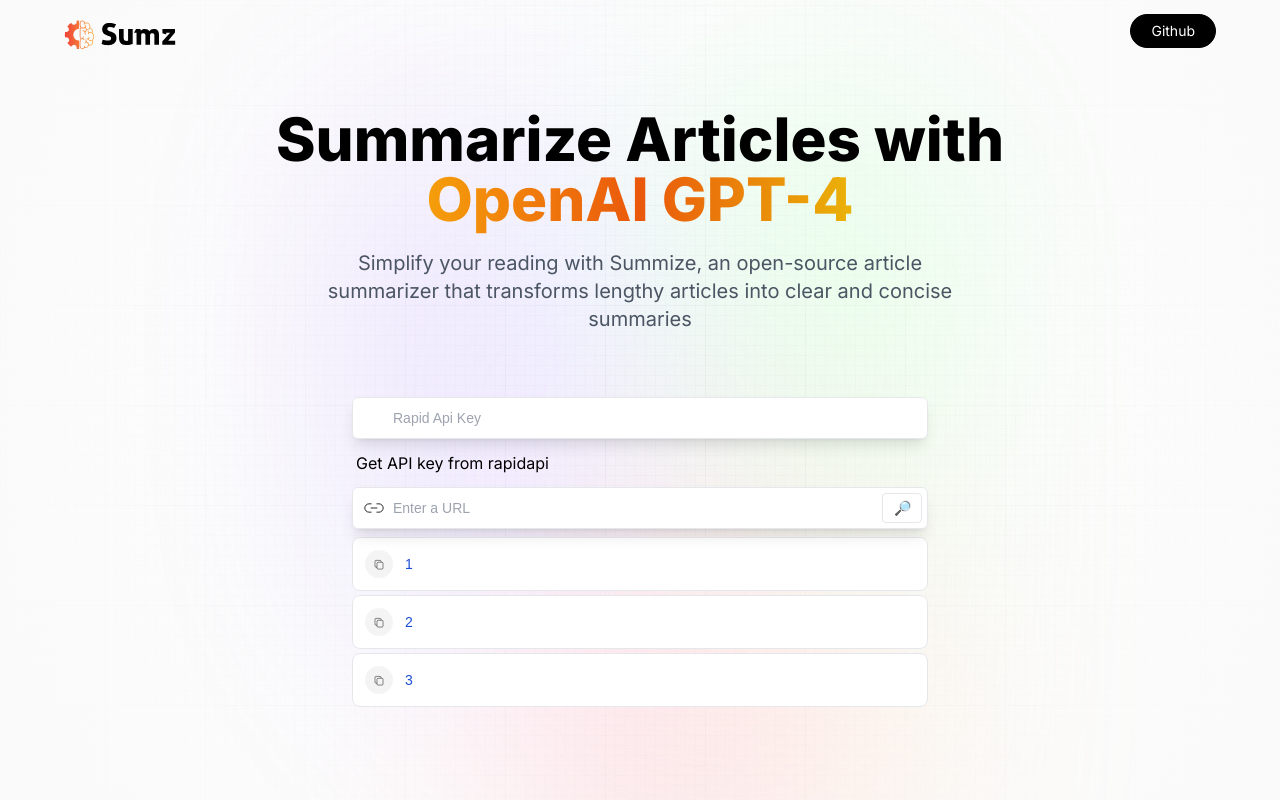
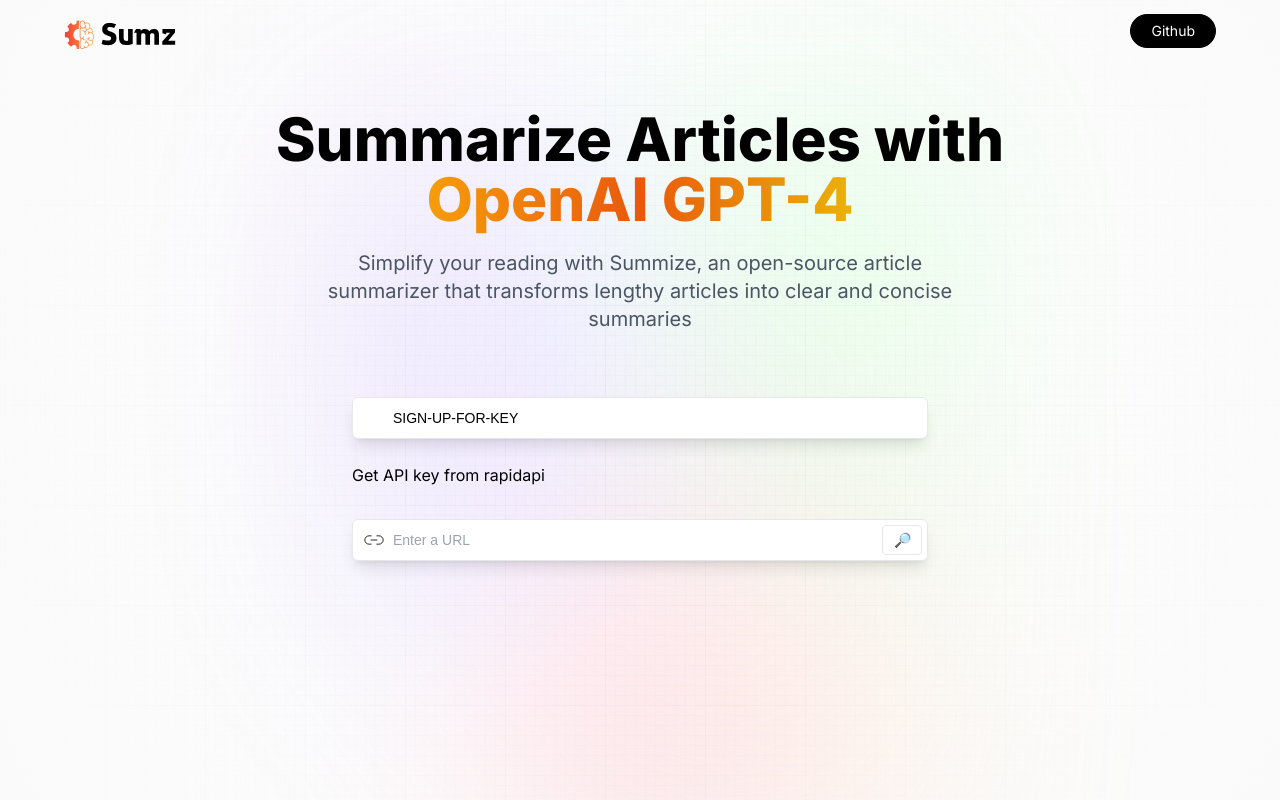
Before and after one commit to ista1024/ai-summarizer, a Next.js app: page / in a window 1280 px wide. Built offline with nearby package versions, Linux system fonts and the light colour scheme.

Commit message:
clean code delete test code

```diff
--- a/components/demo.tsx
+++ b/components/demo.tsx
@@ -8,44 +8,16 @@
   summary: string
 }
 
-const envRapidApiKey = process.env.RAPID_API_ARTICLE_KEY;
-
-const testArticles = [
-  {
-    url: '1',
-    summary: `11
-    Alongside building this application, you'll also learn how to:
-- setup a ReactJS project using Vite
-- create a responsive, beautiful UI/UX with a nice touch of glass morphism using Tailwind CSS
-- make advanced RTK query API requests that fire on condition`
-  },
-  {
-    url: '2',
-    summary: `22
-    Alongside building this application, you'll also learn how to:
-- setup a ReactJS project using Vite
-- create a responsive, beautiful UI/UX with a nice touch of glass morphism using Tailwind CSS
-- make advanced RTK query API requests that fire on condition`
-  },
-  {
-    url: '3',
-    summary: `33
-    Alongside building this application, you'll also learn how to:
-- setup a ReactJS project using Vite
-- create a responsive, beautiful UI/UX with a nice touch of glass morphism using Tailwind CSS
-- make advanced RTK query API requests that fire on condition`
-  },
-]
+const envRapidApiKey = process.env.NEXT_PUBLIC_RAPID_API_ARTICLE_KEY;
 
 const Demo = () => {
   const [article, setArticle] = useState<Article>({
     url: '',
     summary: ''
   })
-  const [allArticles, setAllArticles] = useState<Article[]>(testArticles)
+  const [allArticles, setAllArticles] = useState<Article[]>([])
   const [copied, setCopied] = useState('')
   const [rapidApiKey, setRapidApiKey] = useState(envRapidApiKey)
-
   const [getSummary, { error, isFetching }] = useLazyGetSummaryQuery()
 
   useEffect(() => {
@@ -55,7 +27,6 @@
       setAllArticles(articlesFromLocalStorage)
     }
   }, [])
-
 
   const handleSubmit = async (e: React.SyntheticEvent) => {
     e.preventDefault()
@@ -81,12 +52,15 @@
   return (
     <section className="mt-16 w-full max-w-xl">
       <div className="flex flex-col w-full gap-2">
+        <div>
           <input
             className="url_input"
-          type="url"
+            type="text"
             placeholder="Rapid Api Key"
             value={rapidApiKey || ''}
-          onChange={(e) => setRapidApiKey(e.target.value)}
+            onChange={(e) => {
+              setRapidApiKey(e.target.value)
+            }}
             required
           />
           <a
@@ -97,6 +71,7 @@
           >
             <p>Get API key from rapidapi</p>
           </a>
+        </div>
         <form className="relative flex justify-center items-center"
           onSubmit={handleSubmit}>
           <Image
```
Lines whose indentation alone changed are shown as unchanged.
